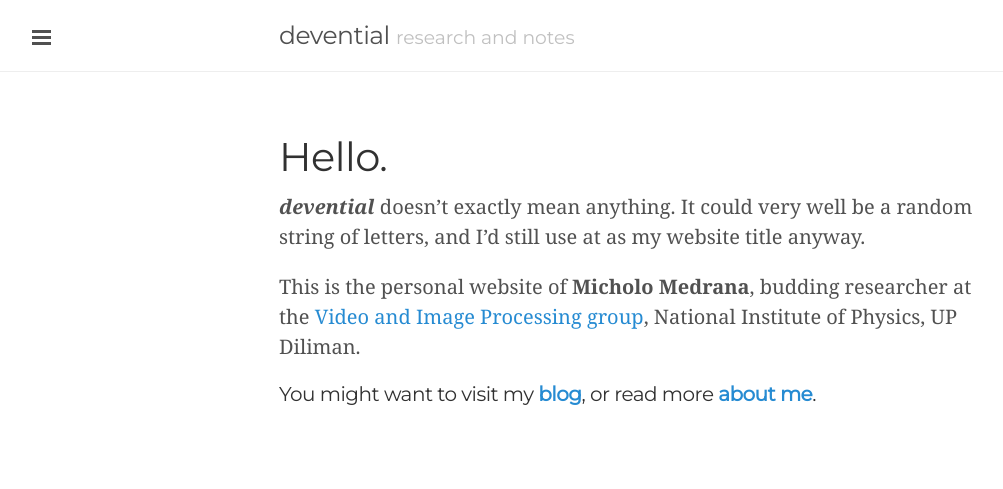
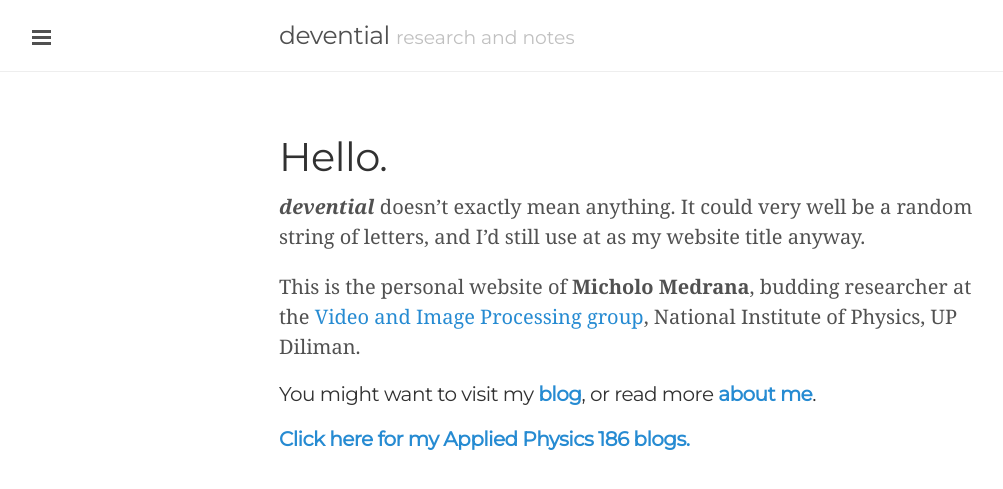
Before and after one commit to devential/devential.github.io, a Jekyll site: the page built from index.html, in a window 1280 px wide. Shown: the top 489 px of the page, without its empty margins (1-1004 px from the left). Built offline with Jekyll 4.4.1, drawn with Linux system fonts in a browser that asks for light colours.

Commit message:
Added link to AP186 blog index

```diff
--- a/index.html
+++ b/index.html
@@ -7,6 +7,8 @@
 <p><i><b>devential</b></i> doesn’t exactly mean anything. It could very well be a random string of letters, and I’d still use at as my website title anyway.</p>
 <p>This is the personal website of <b>Micholo Medrana</b>, budding researcher at the <a href='http://sites.google.com/site/instrumentationphysicslab/research/vip'>Video and Image Processing group</a>, National Institute of Physics, UP Diliman.</p>
 <h4 class="a-subtitle3">You might want to visit my <strong><a href="/blog/">blog</a></strong>, or read more <strong><a href="/about/">about me</a></strong>.</h4>
+
+<h4 class="a-subtitle3"><strong><a href="/blog/">Click here for my Applied Physics 186 blogs.</a></strong></h4>
 
 <!--
 <div class="posts">
```
